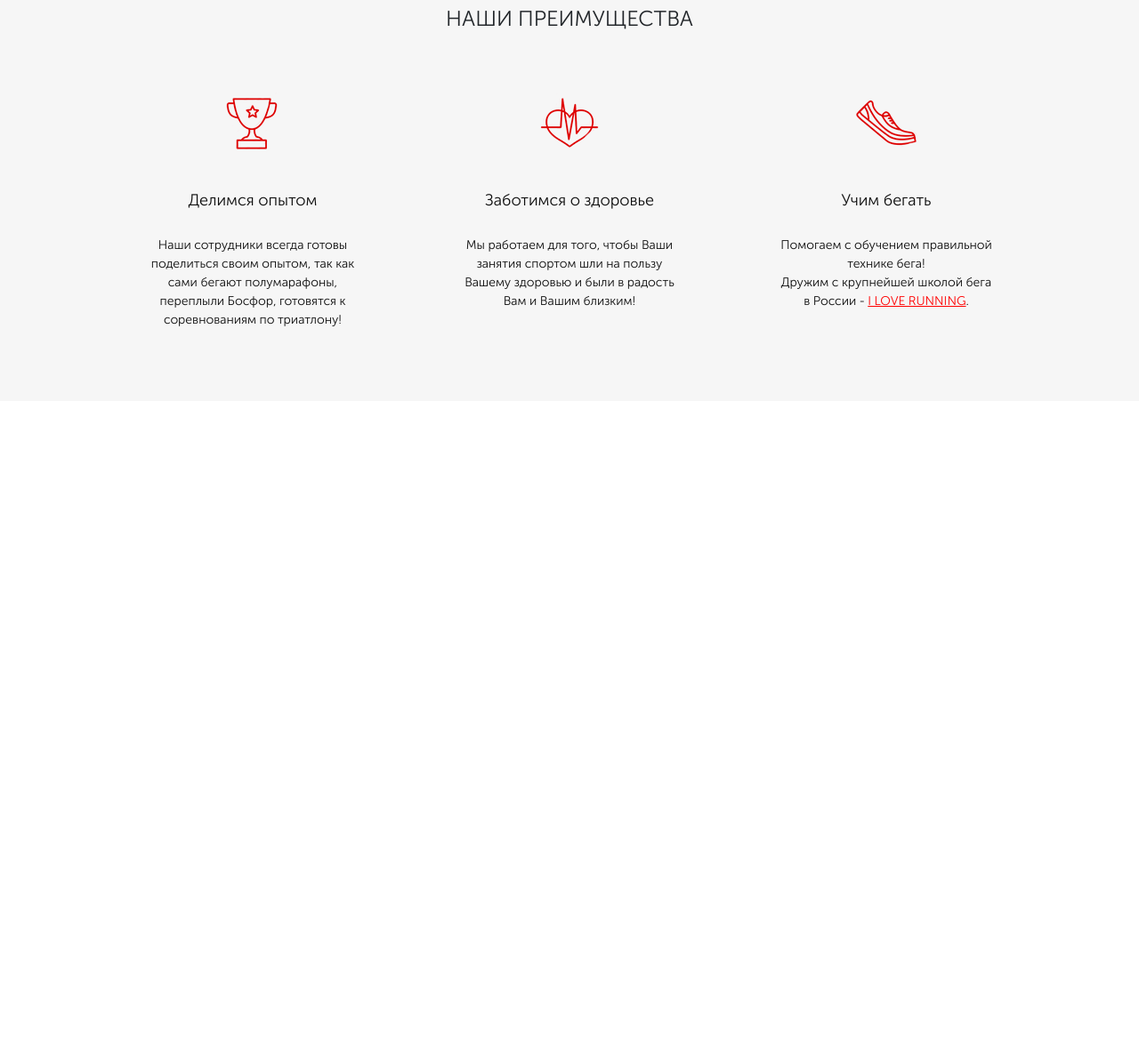
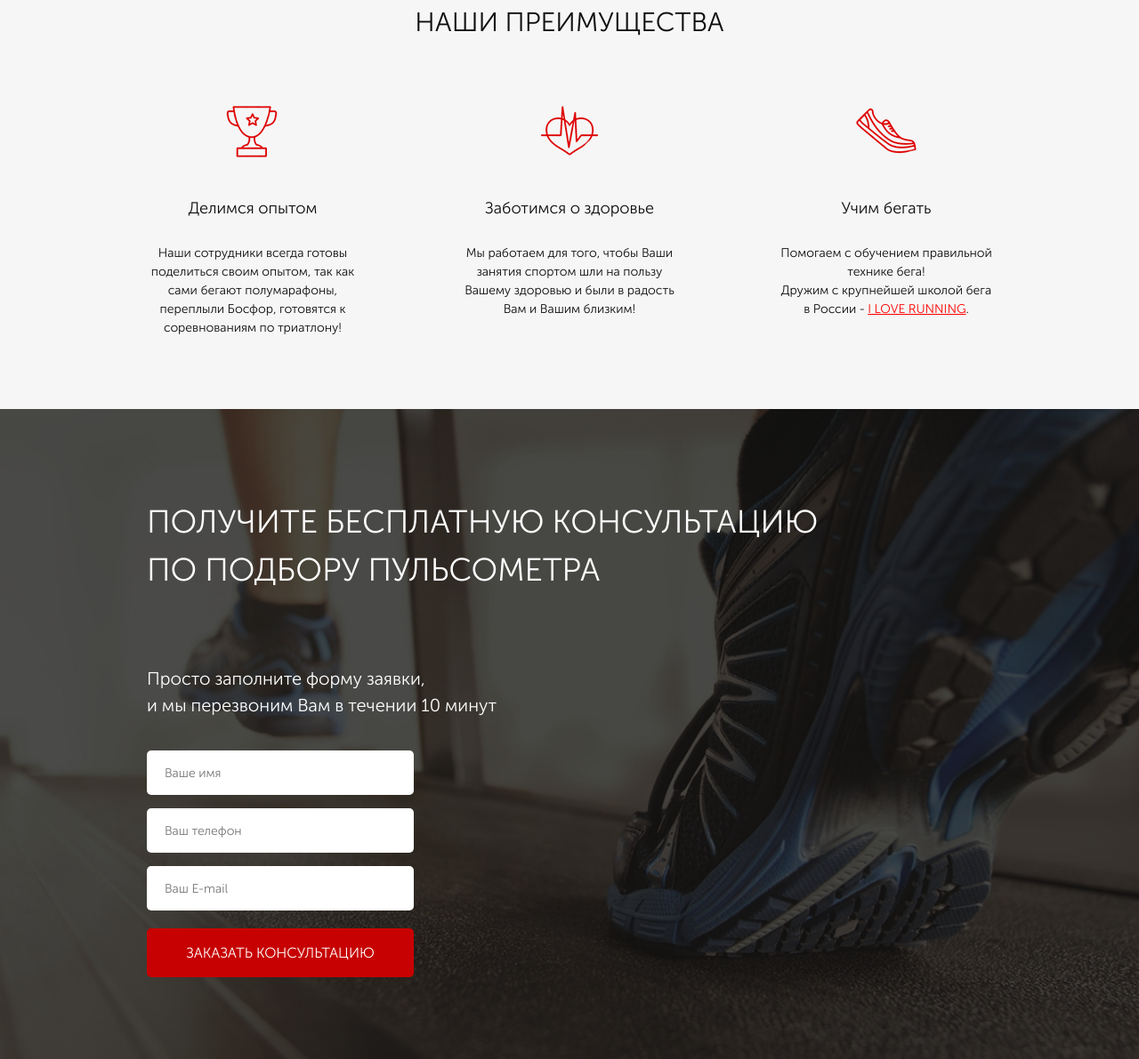
Before and after one commit to mrzvmaria/run_smart, a website: page src/index.html in a window 1280 px wide. Shown: the part 750-1941 px from the top of the page at 89% size. Before the commit the page ends 1201 px from the top, so only its background shows below. Drawn offline with Linux system fonts and the light colour scheme.

Commit message:
have made a form

```diff
--- a/src/index.html
+++ b/src/index.html
@@ -78,5 +78,19 @@
             </div>
         </div>
     </div>
+
+    <div class="consultation">
+        <div class="container">
+            <h2 class="title title_left">Получите бесплатную консультацию <br> по подбору пульсометра </h2>
+            <div class="consultation__descr">Просто заполните форму заявки, <br> и мы перезвоним Вам в течении 10 минут</div>
+            <form class="feed-form" action="#">
+                    <input required placeholder="Ваше имя" type="text">
+                    <input required placeholder="Ваш телефон" type="number">
+                    <input required placeholder="Ваш E-mail" type="email">
+
+                    <button class="button button_submit">заказать кОНСУЛЬТАЦИЮ</button>
+            </form>
+        </div>
+    </div>
 </body>
 </html>
--- a/src/sass/blocks/_buttons.scss
+++ b/src/sass/blocks/_buttons.scss
@@ -17,4 +17,9 @@
         font-weight: 500;
         text-transform: uppercase;
     }
+    &_submit {
+        width: 100%;
+        height: 55px;
+        font-size: 16px;
+    }
 }
--- /dev/null
+++ b/src/sass/blocks/_consultation.scss
@@ -0,0 +1,11 @@
+.consultation {
+    min-height: 680px;
+    padding: 100px 0 92px;
+    background: url('../img/consultation.jpg') center (center/cover) no-repeat;
+    &__descr {
+        color: #ffffff;
+        font-size: 20px;
+        font-weight: 500;
+        margin-top: 80px;
+    }
+}
--- /dev/null
+++ b/src/sass/blocks/_forms.scss
@@ -0,0 +1,20 @@
+.feed-form {
+    margin-top: 36px;
+    display: flex;
+    flex-direction: column;
+    width: 300px;
+    input {
+        height: 50px;
+        border-radius: 5px;
+        background-color: #ffffff;
+        margin-bottom: 15px;
+        border: none;
+        padding: 0 20px;
+        color: #4b4b4b;
+        font-size: 14px;
+        font-weight: 300;
+        &:nth-child(3) {
+            margin-bottom: 20px;
+        }
+    }
+}
--- a/src/sass/blocks/_promo.scss
+++ b/src/sass/blocks/_promo.scss
@@ -1,7 +1,7 @@
 .promo {
     min-height: 650px;
     padding: 21px 0 93px 0;
-    background: url(../../img/main.jpg) center (center/cover) no-repeat;
+    background: url(../img/main.jpg) center (center/cover) no-repeat;
     &__wrapper {
         display: flex;
         flex-direction: column;
--- a/src/sass/blocks/_titles.scss
+++ b/src/sass/blocks/_titles.scss
@@ -2,4 +2,10 @@
     color: #0d0d0d;
     font-size: 30px;
     font-weight: 700;
+    text-transform: uppercase;
+    &_left {
+        color: #ffffff;
+        font-size: 36px;
+        text-align: left;
+    }
 }
--- a/src/sass/style.scss
+++ b/src/sass/style.scss
@@ -11,5 +11,8 @@
 @import 'blocks/header';
 @import 'blocks/buttons';
 @import 'blocks/advantages';
+@import 'blocks/titles';
+@import 'blocks/consultation';
+@import 'blocks/forms';
 
 @import 'media';
```
Also changed, not shown: src/css/style.min.css.
